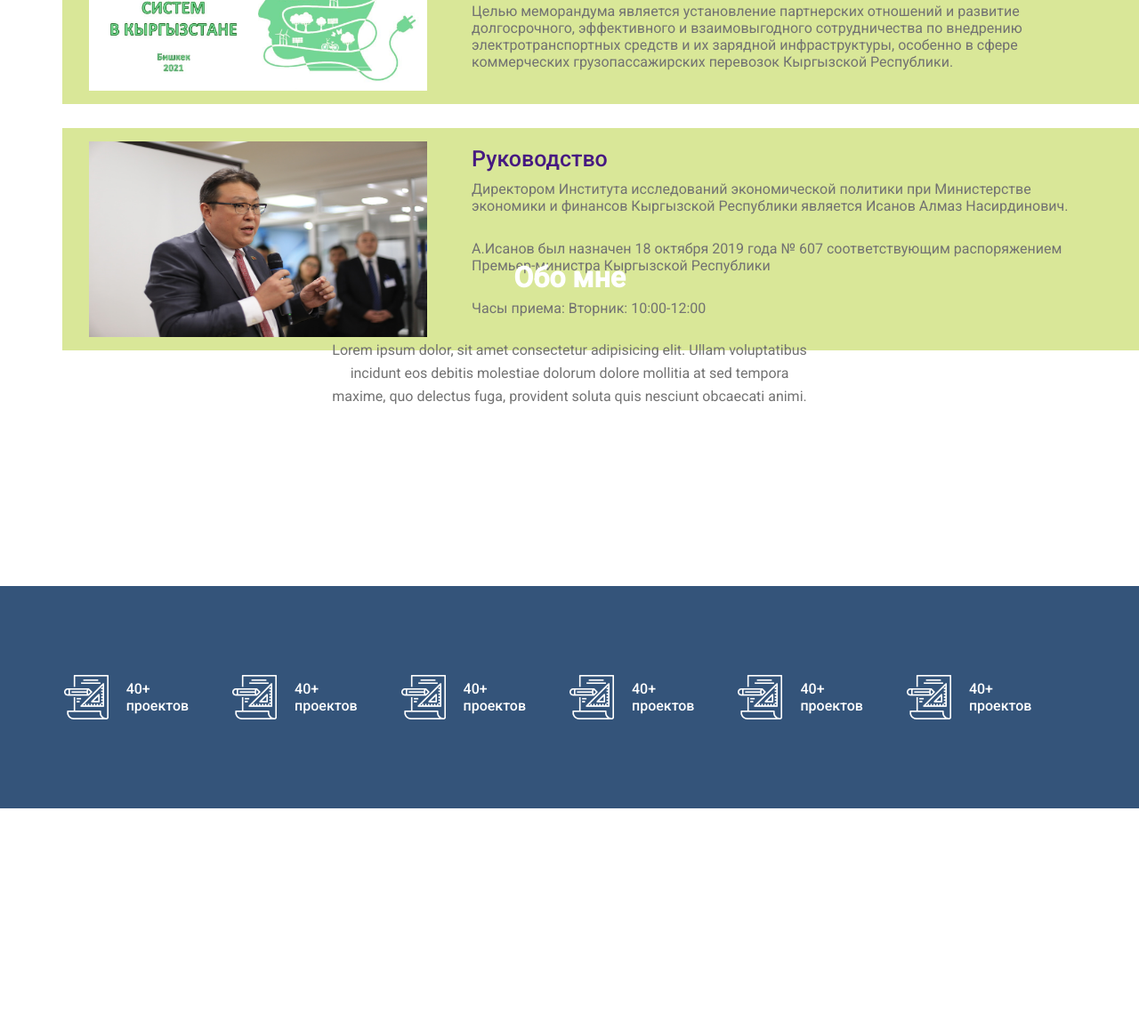
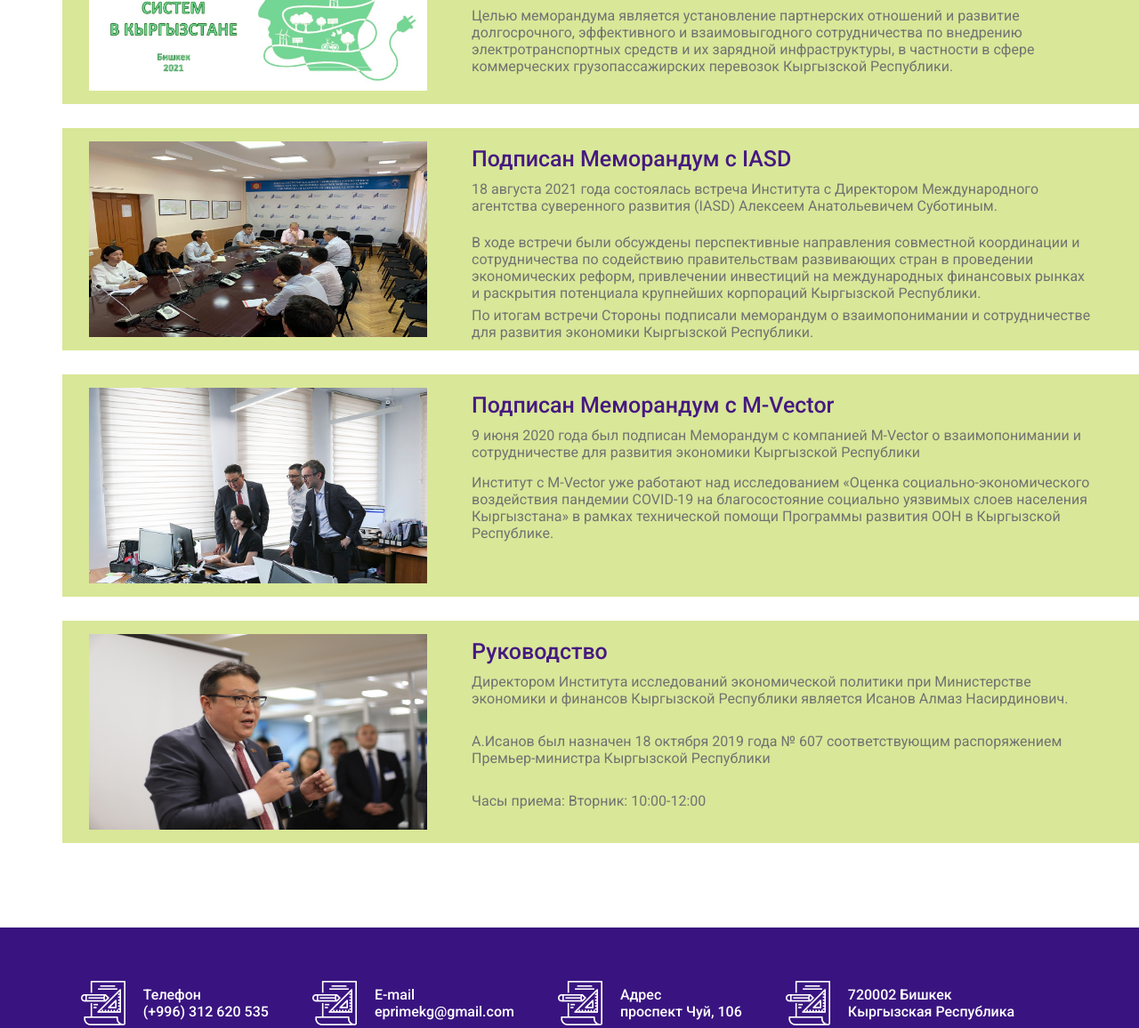
Before and after one commit to NargizaKasymova/EPRInstitute, a plain HTML site: page index.html in a window 1280 px wide. Shown: the part 607-1763 px from the top of the page at 89% size. Before the commit the page ends 1516 px from the top, so only its background shows below. Drawn offline with Linux system fonts and the light colour scheme; no server answers; a web font is replaced by a local one.

Commit message:
third commit

```diff
--- a/css/about.css
+++ b/css/about.css
@@ -1,7 +1,7 @@
 .about {
     max-width: 540px;
     margin:auto;
-    padding: 100px 0;
+    padding: 200px 0;
 }
 .about-title {
 
--- a/css/page1.css
+++ b/css/page1.css
@@ -10,6 +10,7 @@
     margin-left: 70px;
     /* margin-right: 100px; */
     /* border-radius: 7%; */
+    /* margin-bottom: 200px; */
 
 }
 
@@ -59,6 +60,7 @@
     width: 700px;
     height: 67px;
     margin-top: 10px;
+    margin-bottom: 5px;
 
     font-family: Roboto;
     font-style: normal;
@@ -67,7 +69,7 @@
     color: #727272;
 }
 
-.page1-button {
+/* .page1-button {
     width: 225px;
     height: 65px;
     left: 975px;
@@ -81,4 +83,4 @@
     text-align: center;
     letter-spacing: 0.1em;
 
-}
+} */
--- a/css/projects.css
+++ b/css/projects.css
@@ -1,9 +1,9 @@
 .projects {
+    margin-top: 100px;
+    /* width: 1920px; */
+    height: 170px;
 
-    /* width: 1920px; */
-    height: 250px;
-
-    background-color: #34547A ;
+    background-color: #391480 ;
 
     display: flex;
     justify-content: center;
--- a/index.html
+++ b/index.html
@@ -90,11 +90,89 @@
                 Целью меморандума является установление партнерских
  отношений и развитие долгосрочного, эффективного
   и взаимовыгодного сотрудничества по внедрению
-   электротранспортных средств и их зарядной инфраструктуры, особенно в сфере коммерческих грузопассажирских перевозок Кыргызской Республики.
+   электротранспортных средств и их зарядной инфраструктуры, в частности
+   в сфере коммерческих грузопассажирских перевозок Кыргызской Республики.
 
             </p>
         </div>
     </div>
+    <div class="page1">
+        <img class="page2-image" src="css/images/1-iasdn.jpg">
+
+        <div class="page1-content">
+            <p class="page1-title"> Подписан Меморандум с IASD</p>
+
+            <p class="page1-description">
+                 18 августа 2021 года состоялась встреча
+                  Института с Директором Международного
+                   агентства суверенного развития (IASD)
+                    Алексеем Анатольевичем Суботиным.
+
+                 <!-- Справочно: Международное агентство суверенного развития (IASD) было создано в 2019 году для оказания помощи правительствам развивающихся стран в проведении экономических реформ, привлечении средств на международных рынках капитала и раскрытии потенциала увеличения акционерной стоимости крупнейших корпораций.
+                 По итогам встречи Стороны подписали меморандум о взаимопонимании и сотрудничестве для развития экономики Кыргызской Республики.
+                   -->
+            </p>
+            <p class="page1-description">
+                В ходе встречи были
+                       обсуждены перспективные направления
+                        совместной координации и сотрудничества
+                         по содействию правительствам развивающих
+                          стран в проведении экономических реформ,
+                           привлечении инвестиций на международных
+                            финансовых рынках и раскрытия потенциала
+                              крупнейших корпораций Кыргызской Республики.
+
+            </p>
+            <!-- <p class="page1-description"></p> -->
+            <p class="page1-description">
+                По итогам встречи Стороны подписали
+                 меморандум о взаимопонимании
+                  и сотрудничестве для развития экономики Кыргызской Республики.
+
+            </p>
+
+
+
+        </div>
+    </div>
+    <div class="page1">
+        <img class="page2-image" src="css/images/mmm.jpg">
+
+        <div class="page1-content">
+            <p class="page1-title"> Подписан Меморандум с M-Vector</p>
+
+            <p class="page1-description">
+                9 июня 2020 года был подписан Меморандум с компанией M-Vector
+                о взаимопонимании и сотрудничестве
+                для развития экономики Кыргызской Республики
+
+                 <!-- Справочно: Международное агентство суверенного развития (IASD) было создано в 2019 году для оказания помощи правительствам развивающихся стран в проведении экономических реформ, привлечении средств на международных рынках капитала и раскрытии потенциала увеличения акционерной стоимости крупнейших корпораций.
+                 По итогам встречи Стороны подписали меморандум о взаимопонимании и сотрудничестве для развития экономики Кыргызской Республики.
+                   -->
+            </p>
+            <p class="page1-description">
+                Институт с M-Vector уже работают над исследованием
+                «Оценка
+                 социально-экономического
+                 воздействия пандемии COVID-19
+                  на благосостояние социально
+                  уязвимых слоев населения Кыргызстана»
+                   в рамках технической помощи Программы
+                    развития ООН в Кыргызской Республике.
+
+            </p>
+            <!-- <p class="page1-description"></p> -->
+            <p class="page1-description">
+                <!-- <a href="https://barometr.kg/issledovanie-na-fone-pandemii-kyrgyzstanu-sleduet-podderzhat-malyj-biznes-i-uyazvimoe-naselenie?fbclid=IwAR2ZVSl6cH112f6QWS9QHGUnkGcZfiJXWAVsEvrenRoccBCs4pW94AT6B8Y"></a>         -->
+            </p>
+            <p class="page1-description">
+                <a href="https://barometr.kg/issledovanie-na-fone-pandemii-kyrgyzstanu-sleduet-podderzhat-malyj-biznes-i-uyazvimoe-naselenie?fbclid=IwAR2ZVSl6cH112f6QWS9QHGUnkGcZfiJXWAVsEvrenRoccBCs4pW94AT6B8Y"></a></p>
+
+
+
+        </div>
+    </div>
+
     <div class="page1">
         <img class="page2-image" src="css/images/drektor.jpg">
 
@@ -130,13 +208,14 @@
 
     <section class="content about">
         <div class="about">
-            <h1 class="about-title">Обо мне</h1>
+            <!-- <h1 class="about-title">Обо мне</h1> -->
             <p class="about-description">
-                Lorem ipsum dolor, sit amet consectetur adipisicing elit. Ullam voluptatibus incidunt eos debitis
-                molestiae
-                dolorum dolore mollitia at sed tempora maxime, quo delectus fuga, provident soluta quis nesciunt
-                obcaecati
-                animi.
+                <!-- Интитут Исследований Экономической Политики<br/>
+            при Министерстве
+                экономики и
+                финансов Кыргызской Республики
+                выражает заинтересованность в сотрудничестве<br/>
+                в области экономических исследований -->
             </p>
 
         </div>
@@ -146,35 +225,25 @@
         <div class="projects">
             <div class="project">
                 <img class="project-icon" src="css/images/project.png">
-                <span class="project-data">40+ <br/>проектов</span>
+                <span class="project-data">Телефон <br/>(+996) 312 620 535</span>
             </div>
 
             <div class="project">
                 <img class="project-icon" src="css/images/project.png">
-                <span class="project-data">40+ <br/>проектов</span>
+                <span class="project-data">E-mail <br/>
+                    eprimekg@gmail.com</span>
             </div>
 
             <div class="project">
                 <img class="project-icon" src="css/images/project.png">
-                <span class="project-data">40+ <br/>проектов</span>
+                <span class="project-data">Адрес <br/>проспект Чуй, 106</span>
             </div>
 
             <div class="project">
                 <img class="project-icon" src="css/images/project.png">
-                <span class="project-data">40+ <br/>проектов</span>
+                <span class="project-data">720002 Бишкек <br/>Кыргызская Республика</span>
             </div>
 
-
-            <div class="project">
-                <img class="project-icon" src="css/images/project.png">
-                <span class="project-data">40+ <br/>проектов</span>
-            </div>
-
-
-            <div class="project">
-                <img class="project-icon" src="css/images/project.png">
-                <span class="project-data">40+ <br/>проектов</span>
-            </div>
 
     </section>
 
```
Also changed, not shown: css/images/1-iasdn.jpg (added), css/images/IASD.jpg (added), css/images/mmm.jpg (added), css/images/mvector.jpg (added).
